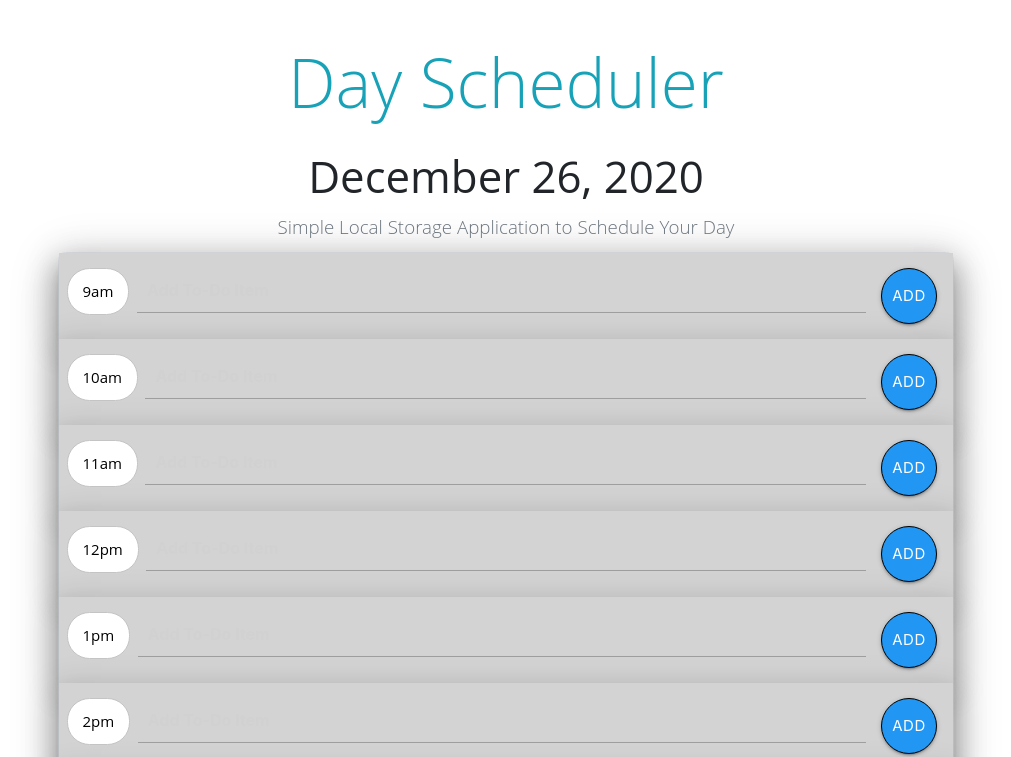
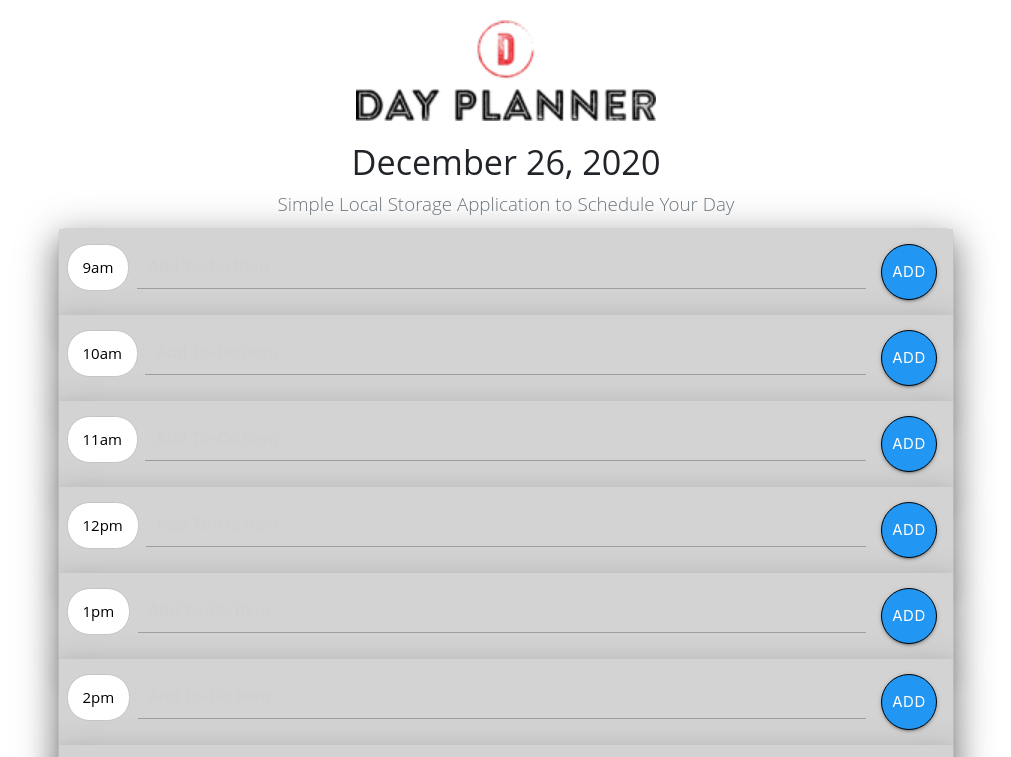
Before and after one commit to julianvanost/Day-Scheduler, a plain HTML site: page index.html in a window 1280 px wide. Shown: the top 757 px of the page, without its empty margins (134-1145 px from the left). Drawn offline with nearby package versions, Linux system fonts and the light colour scheme.

Commit message:
Adds logo and styling and favicon to page

```diff
--- a/Assets/styleOverrides.css
+++ b/Assets/styleOverrides.css
@@ -38,6 +38,15 @@ label {
     flex: 0 0 90.666667%;
     max-width: 90.666667%;
   }
+}
+
+.brand-logo {
+  width: 300px;
+  margin-top: 20px;
+  top: 40px;
+  position: static;
+  margin-left: auto;
+  margin-right: auto;
 }
 
 .waves-effect {
--- a/index.html
+++ b/index.html
@@ -5,6 +5,7 @@
   <meta charset="UTF-8" />
   <meta name="viewport" content="width=device-width, initial-scale=1.0" />
   <meta http-equiv="X-UA-Compatible" content="ie=edge" />
+  <link rel="shortcut icon" href="favicon.png" type="image/x-icon" />
  <link rel="stylesheet" href="https://maxcdn.bootstrapcdn.com/bootstrap/4.0.0/css/bootstrap.min.css" />
  <link rel="stylesheet" href="https://use.fontawesome.com/releases/v5.8.1/css/all.css" />
  <link rel="stylesheet" href="https://cdnjs.cloudflare.com/ajax/libs/materialize/1.0.0/css/materialize.min.css">
@@ -21,8 +22,9 @@
 <body>
   <div class="center">
   <header class="head">
-    <h1 class="display-3 text-info">Day Scheduler</h1>
-    <h3 id="currentDay" class="header"></h3>
+    <img class="brand-logo center-text center-block" src='DayPlannerLogo.png'></img>
+    <!-- <h1 class="display-3 text-info">Day Scheduler</h1> -->
+    <h4 id="currentDay" class="header"></h4>
     <p class="lead text-secondary">Simple Local Storage Application to Schedule Your Day</p>
   </header>
   <div id="toDoListTable" class="container table-bordered z-depth-5"></div>
```
Also changed, not shown: DayPlannerLogo.png (added), favicon.png (added).
